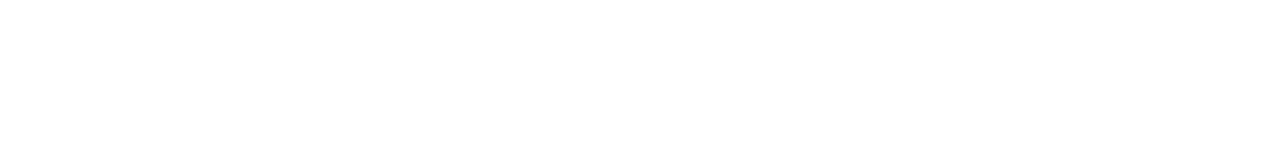
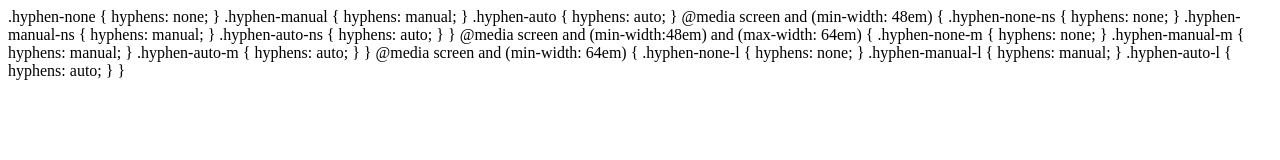
Before and after one commit to mrmrs/css-hyphens, a website: page index.html in a window 1280 px wide. Drawn offline with Linux system fonts and the light colour scheme.

Commit message:
Adding css contents to html file for documentation

```diff
--- a/index.html
+++ b/index.html
@@ -12,5 +12,27 @@
     <link rel="stylesheet" href="hyphens.css">
   </head>
   <body>
-  </body>
+.hyphen-none    {  hyphens: none; }
+.hyphen-manual  {  hyphens: manual; }
+.hyphen-auto    {  hyphens: auto; }
+
+@media screen and (min-width: 48em) {
+.hyphen-none-ns    {  hyphens: none; }
+.hyphen-manual-ns  {  hyphens: manual; }
+.hyphen-auto-ns    {  hyphens: auto; }
+}
+
+@media screen and (min-width:48em) and (max-width: 64em) {
+.hyphen-none-m    {  hyphens: none; }
+.hyphen-manual-m  {  hyphens: manual; }
+.hyphen-auto-m    {  hyphens: auto; }
+}
+
+@media screen and (min-width: 64em) {
+.hyphen-none-l    {  hyphens: none; }
+.hyphen-manual-l  {  hyphens: manual; }
+.hyphen-auto-l    {  hyphens: auto; }
+}
+
+</body>
 </html>
```
